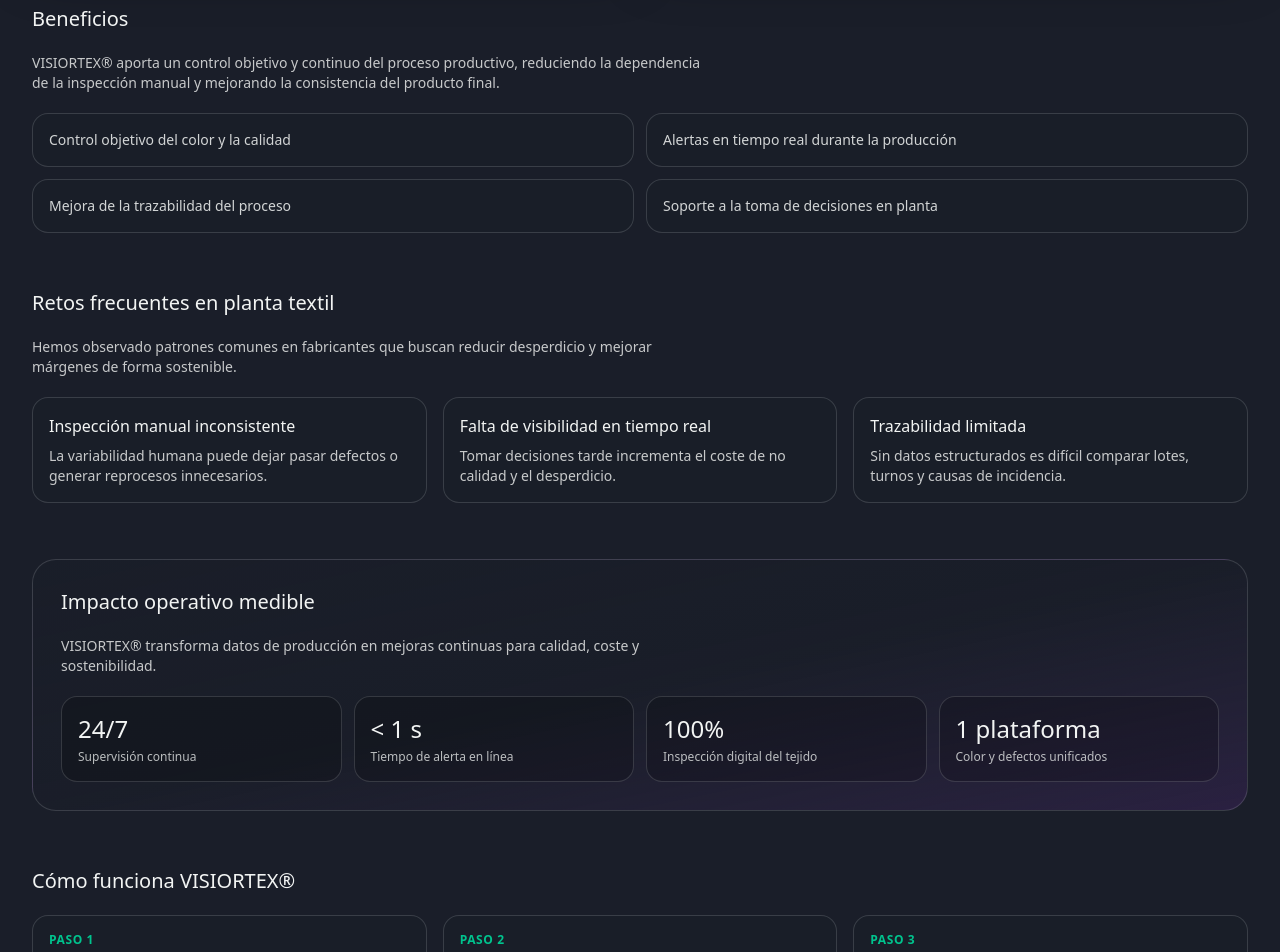
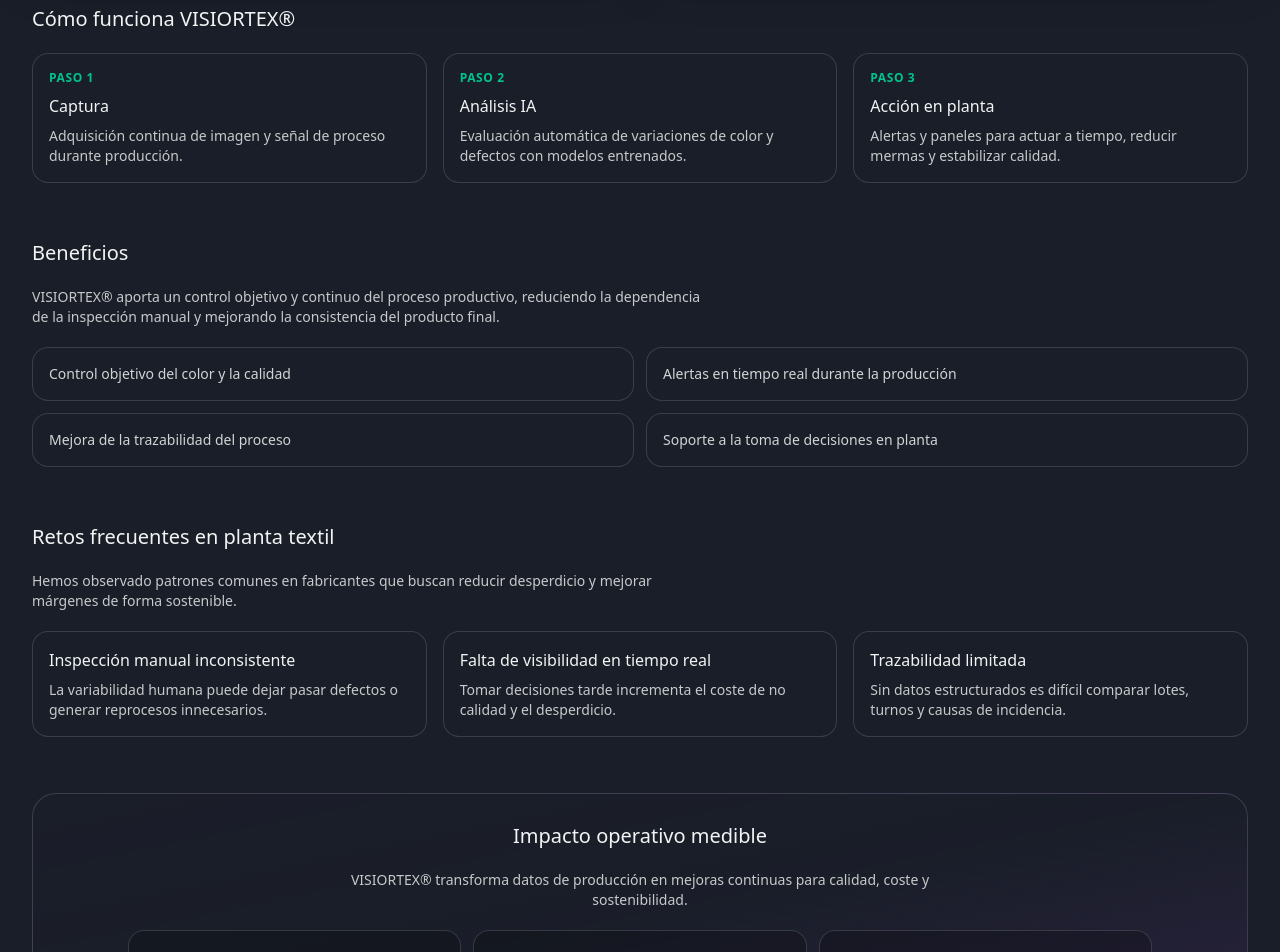
Before and after one commit to braianrabanal/vtx-web-feria, a Next.js app: page / in a window 1280 px wide. Shown: the part 1020-1972 px from the top of the page. Built offline with nearby package versions, Linux system fonts and the light colour scheme.

Commit message:
Reordena la home y centra el bloque de impacto operativo.
Sube la sección de cómo funciona por encima de beneficios y ajusta la grilla de métricas para mostrar tres recuadros centrados.

```diff
--- a/src/app/page.tsx
+++ b/src/app/page.tsx
@@ -124,6 +124,29 @@
         </div>
       </section>
 
+      {/* Proceso */}
+      <section className="space-y-5">
+        <h2 className="font-heading text-lg text-clarity-white md:text-xl">
+          {home.proceso.title}
+        </h2>
+        <div className="grid gap-4 md:grid-cols-3">
+          {home.proceso.steps.map((step, index) => (
+            <article
+              key={step.title}
+              className="rounded-2xl border border-clarity-white/15 bg-deep-frame/80 p-4"
+            >
+              <p className="text-xs font-semibold uppercase tracking-wider text-quality-green">
+                Paso {index + 1}
+              </p>
+              <h3 className="mt-2 font-heading text-base text-clarity-white">
+                {step.title}
+              </h3>
+              <p className="mt-2 text-sm text-clarity-white/80">{step.text}</p>
+            </article>
+          ))}
+        </div>
+      </section>
+
       {/* Beneficios */}
       <section className="space-y-5">
         <h2 className="font-heading text-lg text-clarity-white md:text-xl">
@@ -168,47 +191,24 @@
       </section>
 
       {/* Impacto */}
-      <section className="space-y-5 rounded-3xl border border-clarity-white/15 bg-gradient-to-br from-deep-frame/90 via-deep-frame/80 to-chroma-violet/20 p-5 md:p-7">
+      <section className="space-y-5 rounded-3xl border border-clarity-white/15 bg-gradient-to-br from-deep-frame/90 via-deep-frame/80 to-chroma-violet/20 p-5 text-center md:p-7">
         <h2 className="font-heading text-lg text-clarity-white md:text-xl">
           {home.impacto.title}
         </h2>
-        <p className="max-w-2xl text-sm text-clarity-white/80">
+        <p className="mx-auto max-w-2xl text-sm text-clarity-white/80">
           {home.impacto.subtitle}
         </p>
-        <div className="grid gap-3 sm:grid-cols-2 lg:grid-cols-4">
+        <div className="mx-auto grid max-w-5xl gap-3 sm:grid-cols-2 md:grid-cols-3">
           {home.impacto.metrics.map((metric) => (
             <div
               key={metric.label}
-              className="rounded-2xl border border-clarity-white/15 bg-black/20 p-4"
+              className="rounded-2xl border border-clarity-white/15 bg-black/20 p-4 text-center"
             >
               <p className="font-heading text-2xl text-clarity-white">
                 {metric.value}
               </p>
               <p className="mt-1 text-xs text-clarity-white/75">{metric.label}</p>
             </div>
-          ))}
-        </div>
-      </section>
-
-      {/* Proceso */}
-      <section className="space-y-5">
-        <h2 className="font-heading text-lg text-clarity-white md:text-xl">
-          {home.proceso.title}
-        </h2>
-        <div className="grid gap-4 md:grid-cols-3">
-          {home.proceso.steps.map((step, index) => (
-            <article
-              key={step.title}
-              className="rounded-2xl border border-clarity-white/15 bg-deep-frame/80 p-4"
-            >
-              <p className="text-xs font-semibold uppercase tracking-wider text-quality-green">
-                Paso {index + 1}
-              </p>
-              <h3 className="mt-2 font-heading text-base text-clarity-white">
-                {step.title}
-              </h3>
-              <p className="mt-2 text-sm text-clarity-white/80">{step.text}</p>
-            </article>
           ))}
         </div>
       </section>
--- a/src/content/es.ts
+++ b/src/content/es.ts
@@ -72,8 +72,8 @@
     metrics: [
       { value: "24/7", label: "Supervisión continua" },
       { value: "< 1 s", label: "Tiempo de alerta en línea" },
-      { value: "100%", label: "Inspección digital del tejido" },
-      { value: "1 plataforma", label: "Color y defectos unificados" },
+      { value: "100%", label: "Inspección digital del tejido" }
+
     ],
   },
   proceso: {
```
